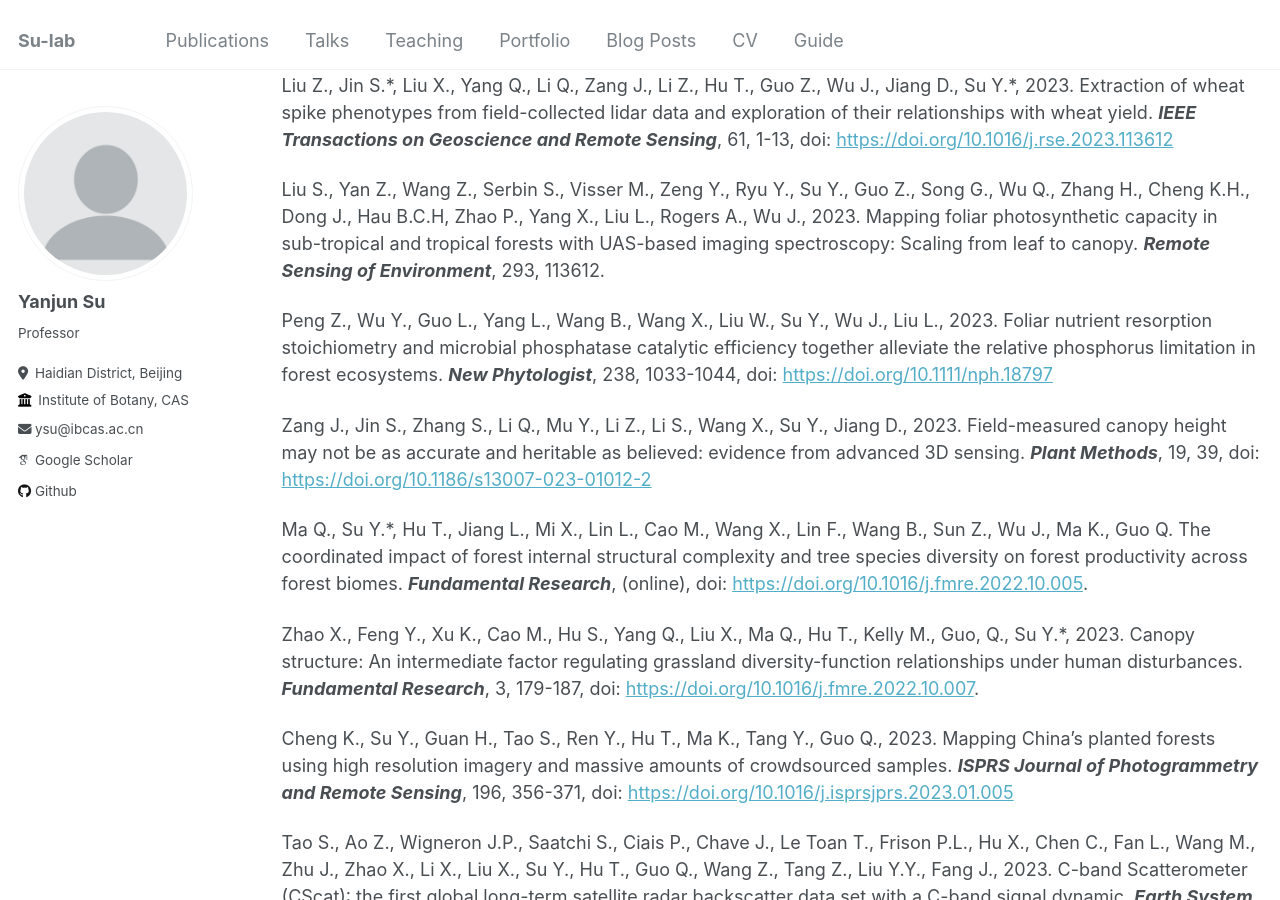
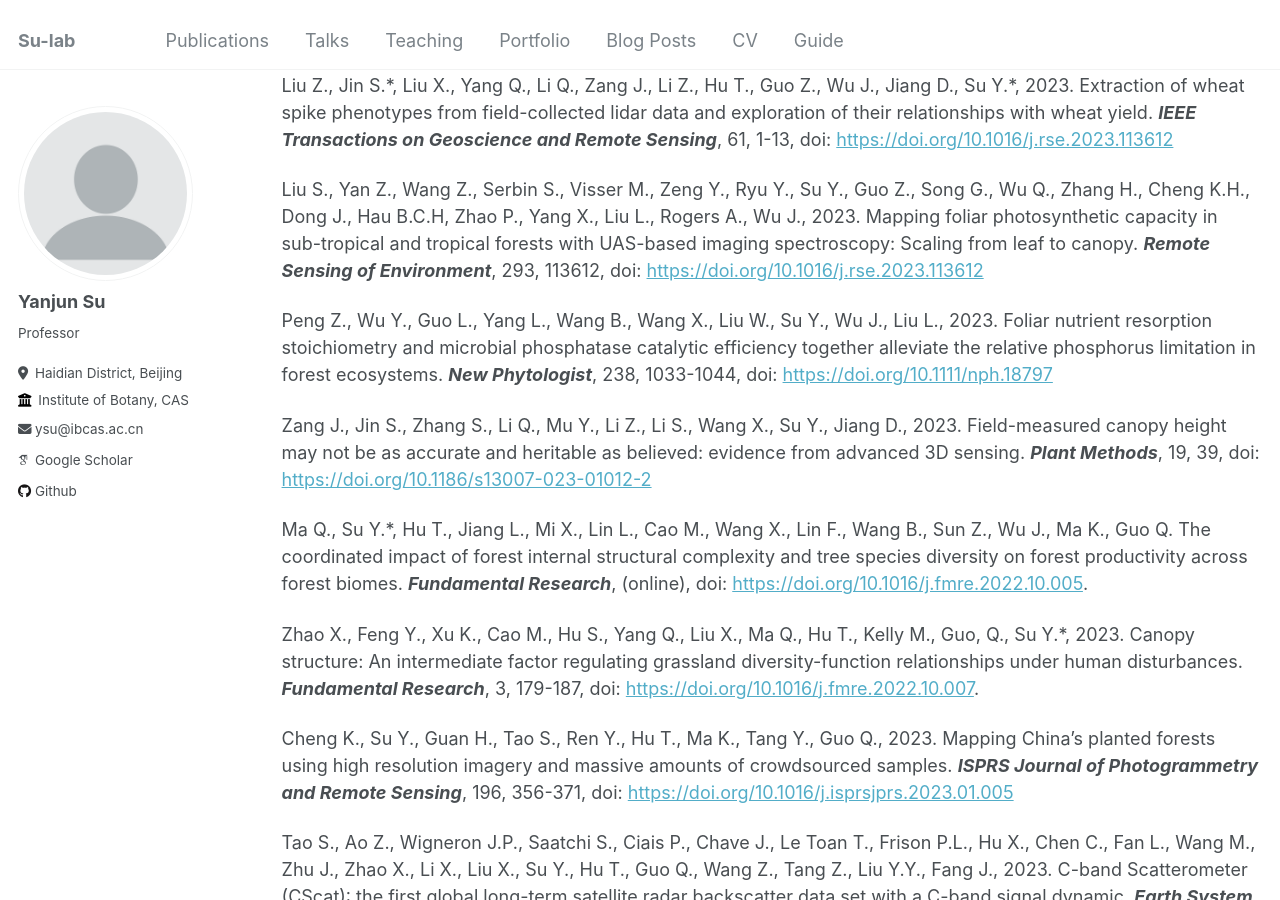
Before and after one commit to krotia/krotia.github.io, a Jekyll site: the page built from _pages/publications.md, in a window 1280 px wide and 900 px high, scrolled down 1569 px. Built offline with Jekyll 4.4.1, drawn with Linux system fonts in a browser that asks for light colours; some web fonts are replaced.

Commit message:
Update publications.md

```diff
--- a/_pages/publications.md
+++ b/_pages/publications.md
@@ -40,7 +40,7 @@ author_profile: true
 
 <p>Liu Z., Jin S.*, Liu X., Yang Q., Li Q., Zang J., Li Z., Hu T., Guo Z., Wu J., Jiang D., Su Y.*, 2023. Extraction of wheat spike phenotypes from field-collected lidar data and exploration of their relationships with wheat yield. <strong><em>IEEE Transactions on Geoscience and Remote Sensing</em></strong>, 61, 1-13, doi: <a href="https://doi.org/10.1016/j.rse.2023.113612">https://doi.org/10.1016/j.rse.2023.113612</a></p>
 
-<p>Liu S., Yan Z., Wang Z., Serbin S., Visser M., Zeng Y., Ryu Y., Su Y., Guo Z., Song G., Wu Q., Zhang H., Cheng K.H., Dong J., Hau B.C.H, Zhao P., Yang X., Liu L., Rogers A., Wu J., 2023. Mapping foliar photosynthetic capacity in sub-tropical and tropical forests with UAS-based imaging spectroscopy: Scaling from leaf to canopy. <strong><em>Remote Sensing of Environment</em></strong>, 293, 113612.</p>
+<p>Liu S., Yan Z., Wang Z., Serbin S., Visser M., Zeng Y., Ryu Y., Su Y., Guo Z., Song G., Wu Q., Zhang H., Cheng K.H., Dong J., Hau B.C.H, Zhao P., Yang X., Liu L., Rogers A., Wu J., 2023. Mapping foliar photosynthetic capacity in sub-tropical and tropical forests with UAS-based imaging spectroscopy: Scaling from leaf to canopy. <strong><em>Remote Sensing of Environment</em></strong>, 293, 113612, doi: <a href="https://doi.org/10.1016/j.rse.2023.113612">https://doi.org/10.1016/j.rse.2023.113612</a></p>
 
 <p>Peng Z., Wu Y., Guo L., Yang L., Wang B., Wang X., Liu W., Su Y., Wu J., Liu L., 2023. Foliar nutrient resorption stoichiometry and microbial phosphatase catalytic efficiency together alleviate the relative phosphorus limitation in forest ecosystems. <strong><em>New Phytologist</em></strong>, 238, 1033-1044, doi: <a href="https://doi.org/10.1111/nph.18797">https://doi.org/10.1111/nph.18797</a></p>
 
```
